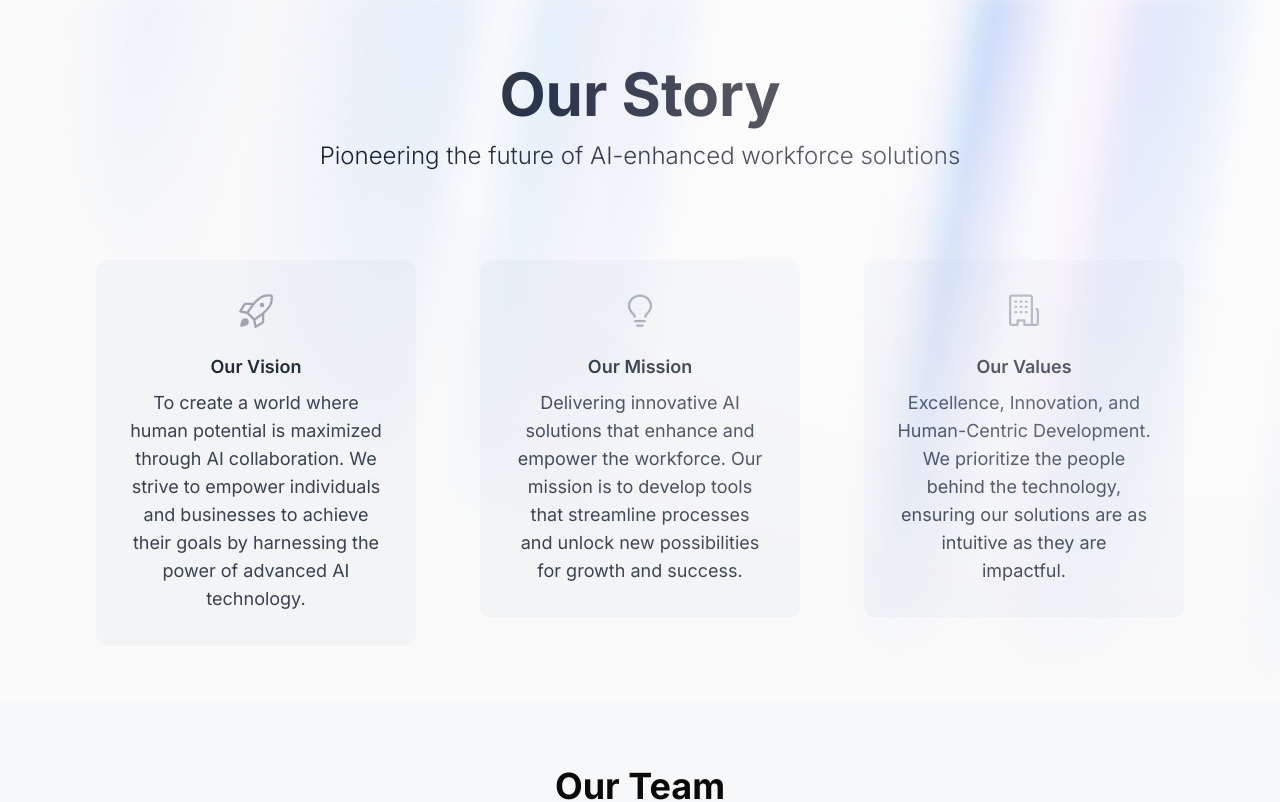
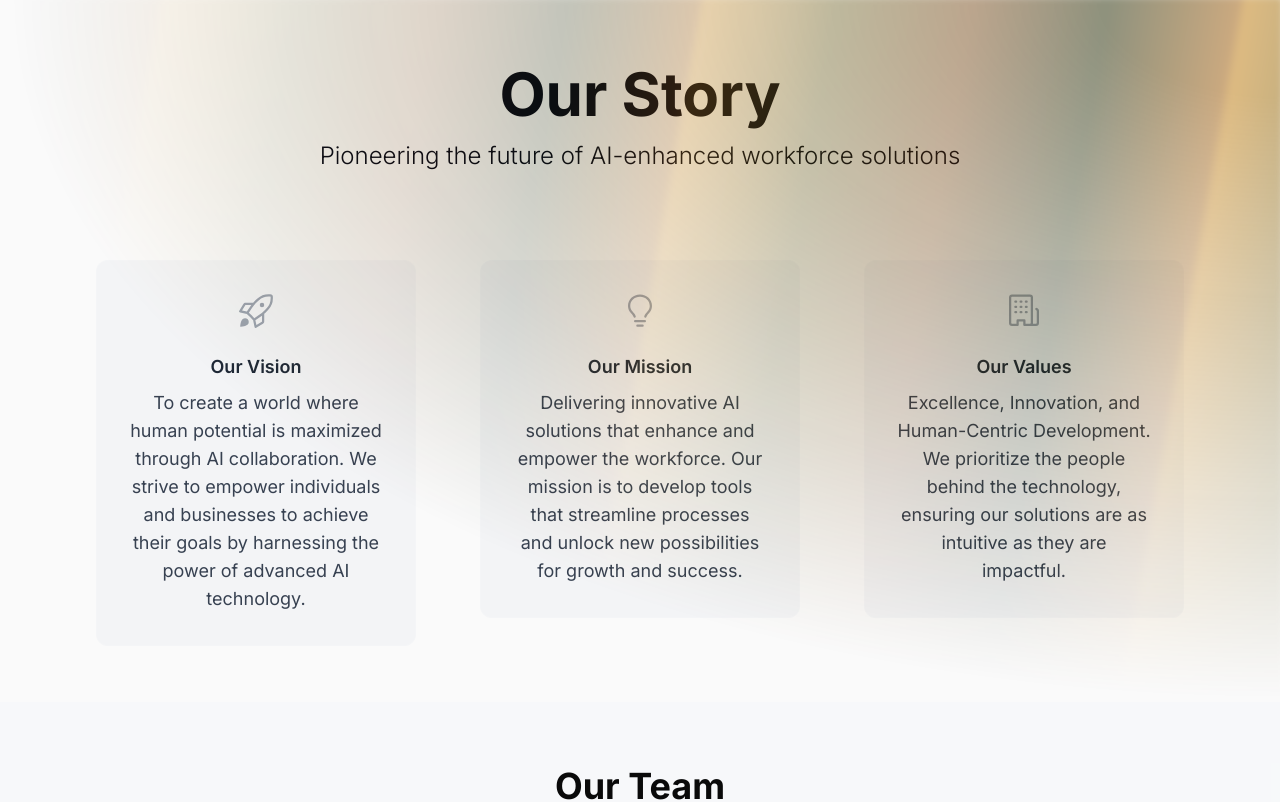
Before and after one commit to Lfs0412/MIHwebsite, a Next.js app: page /about in a window 1280 px wide. Shown: the top 802 px of the page. Built offline with nearby package versions, Linux system fonts and the light colour scheme.

Commit message:
fix perfomance about us

```diff
--- a/app/about/page.tsx
+++ b/app/about/page.tsx
@@ -14,7 +14,7 @@ export default function AboutPage() {
         <div className="min-h-screen">
             {/* Hero and Vision/Mission/Values Section */}
             <div className="relative">
-                <AuroraBackground showRadialGradient={true}>
+                <AuroraBackground className="z-50">
                     {/* Hero Section */}
                     <motion.div
                         initial={{ opacity: 0, y: 40 }}
--- a/components/ui/aurora-background.tsx
+++ b/components/ui/aurora-background.tsx
@@ -1,6 +1,7 @@
 "use client";
+
 import { cn } from "@/lib/utils";
-import React, { ReactNode } from "react";
+import React, { ReactNode, useEffect, useState } from "react";
 
 interface AuroraBackgroundProps extends React.HTMLProps<HTMLDivElement> {
     children: ReactNode;
@@ -13,29 +14,25 @@ export const AuroraBackground = ({
                                      showRadialGradient = true,
                                      ...props
                                  }: AuroraBackgroundProps) => {
+
+
     return (
         <div className="relative flex flex-col items-center justify-center bg-zinc-50 dark:bg-zinc-900 text-slate-950 transition-bg">
             <div className="absolute inset-0 overflow-hidden">
+                {/* Conditionally render the background effect only on non-mobile devices */}
                     <div
                         className={cn(
                             `
-            [--white-gradient:repeating-linear-gradient(100deg,var(--white)_0%,var(--white)_7%,var(--transparent)_10%,var(--transparent)_12%,var(--white)_16%)]
-            [--dark-gradient:repeating-linear-gradient(100deg,var(--black)_0%,var(--black)_7%,var(--transparent)_10%,var(--transparent)_12%,var(--black)_16%)]
               [--aurora:repeating-linear-gradient(100deg,var(--blue-500)_10%,var(--indigo-300)_15%,var(--blue-300)_20%,var(--violet-200)_25%,var(--blue-400)_30%)]
-            [background-image:var(--white-gradient),var(--aurora)]
-            dark:[background-image:var(--dark-gradient),var(--aurora)]
-            [background-size:300%,_200%]
-            [background-position:50%_50%,50%_50%]
-            filter blur-[10px] invert dark:invert-0
-            after:content-[""] after:absolute after:inset-0 after:[background-image:var(--white-gradient),var(--aurora)]
-            after:dark:[background-image:var(--dark-gradient),var(--aurora)]
-            after:[background-size:200%,_100%]
-            after:animate-aurora after:[background-attachment:fixed] after:mix-blend-difference
-            pointer-events-none
-            absolute -inset-[10px] opacity-50 will-change-transform`,
-
+              [background-image:var(--aurora)]
+              dark:[background-image:var(--aurora)]
+              [background-size:200%]
+              [background-position:50%_50%]
+              filter blur-[4px] invert dark:invert-0
+              absolute -inset-[5px] opacity-50 will-change-transform`,
                             showRadialGradient &&
-                  `[mask-image:radial-gradient(ellipse_at_100%_0%,black_10%,var(--transparent)_70%)]`
+                            `[mask-image:radial-gradient(ellipse_at_100%_0%,black_10%,var(--transparent)_70%)]`,
+                            className
                         )}
                     ></div>
             </div>
--- a/tailwind.config.ts
+++ b/tailwind.config.ts
@@ -75,17 +75,9 @@ const config: Config = {
         third: "moveInCircle 40s linear infinite",
         fourth: "moveHorizontal 40s ease infinite",
         fifth: "moveInCircle 20s ease infinite",
-        aurora: "aurora 60s linear infinite",
       },
       keyframes: {
-        aurora: {
-          from: {
-            backgroundPosition: "50% 50%, 50% 50%",
-          },
-          to: {
-            backgroundPosition: "350% 50%, 350% 50%",
-          },
-        },
+
         moveHorizontal: {
           "0%": {
             transform: "translateX(-50%) translateY(-10%)",
```
Lines whose indentation alone changed are shown as unchanged.
